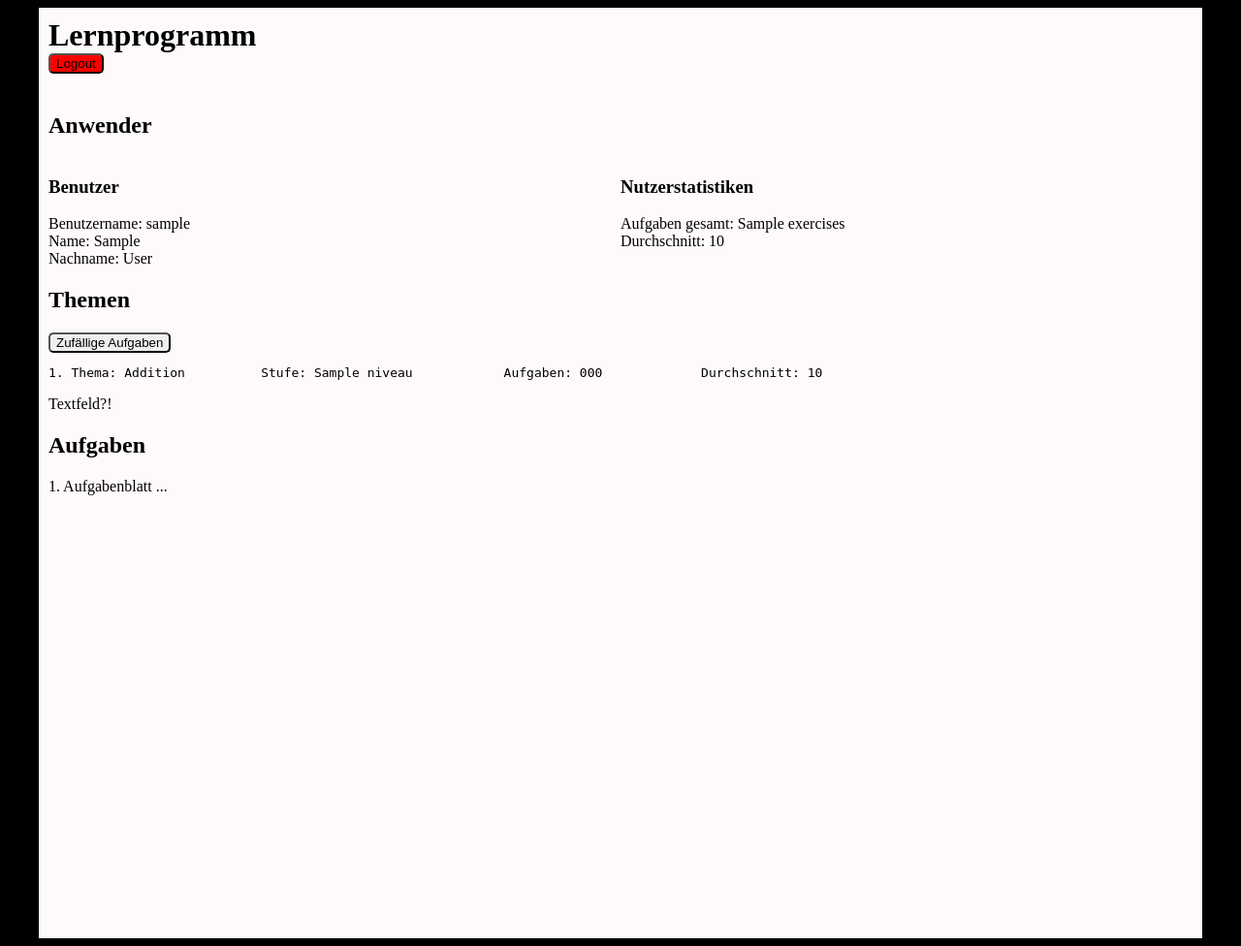
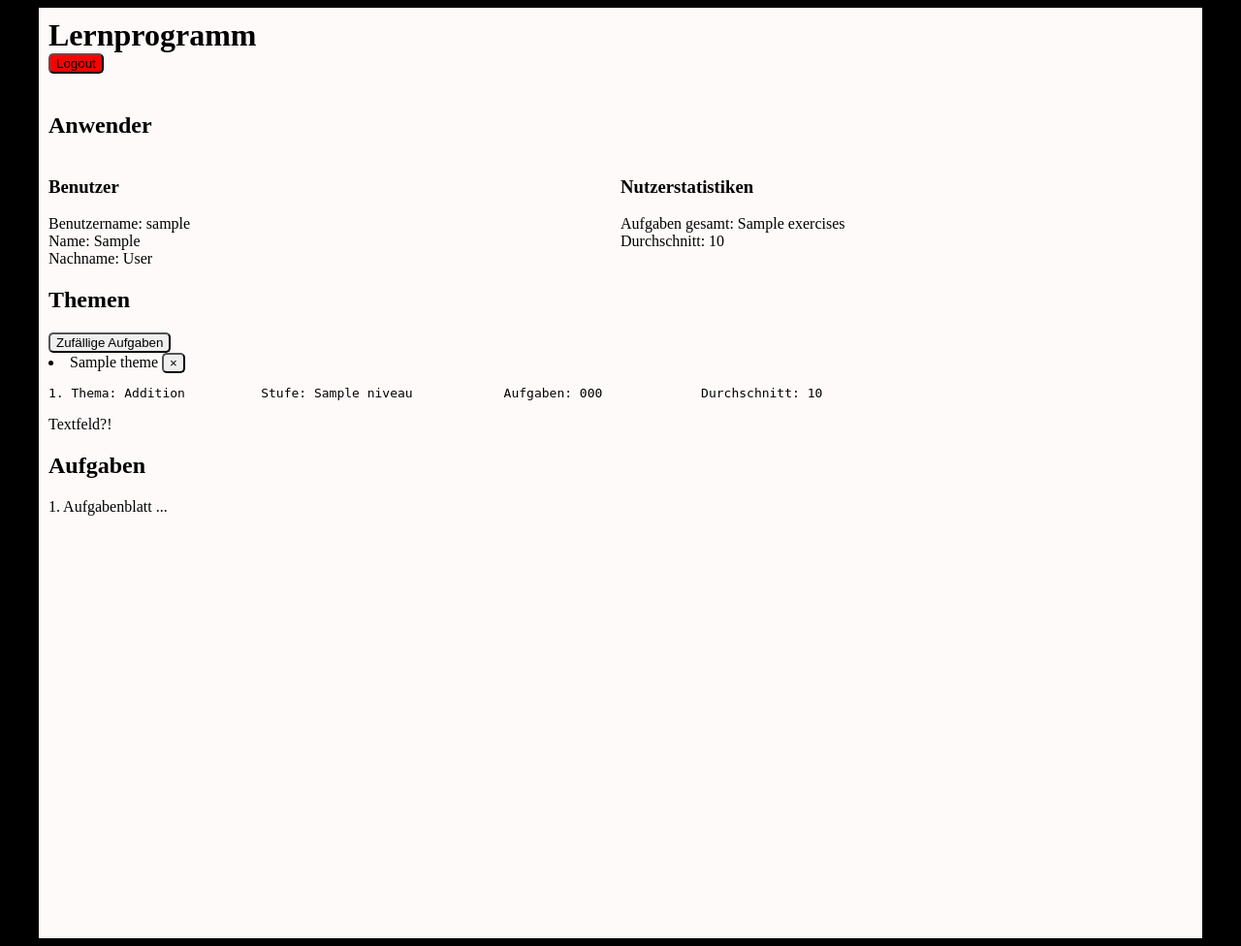
Before and after one commit to JellefAbbenseth/schoolProject, a Flask app: template Programm/website/templates/home.html in a window 1280 px wide. Shown: the whole page at 97% size. Run offline with Flask 2, Linux system fonts and the light colour scheme; the template is opened without the code that fills it: most values are stand-ins (such as "Sample title", 1, 10 or a date in 2020).

Commit message:
Projektabschnitt 5: - Informationen Home erweitert - Themengebiete werden angezeigt

```diff
--- a/Programm/website/templates/home.html
+++ b/Programm/website/templates/home.html
@@ -47,6 +47,14 @@
             <form method="POST" action="/">
                 <button id="exButton" type="submit" value="exercise" name="exercise_button">Zufällige Aufgaben</button>
             </form>
+            {% for theme in themes %}
+                <li class="list-group-item">
+                    {{ theme }}
+                    <button type="button" class="open">
+                        <span aria-hidden="true">&times;</span>
+                    </button>
+                </li>
+            {% endfor %}
             <pre>1. Thema: Addition          Stufe: {{niveau}}            Aufgaben: {{number_exercises}}             Durchschnitt: {{average_exercises}}</pre>
             <p>Textfeld?!</p>
         </div>
```
Also changed, not shown: Programm/website/views.py (+7 -6 lines), 1 other file.
